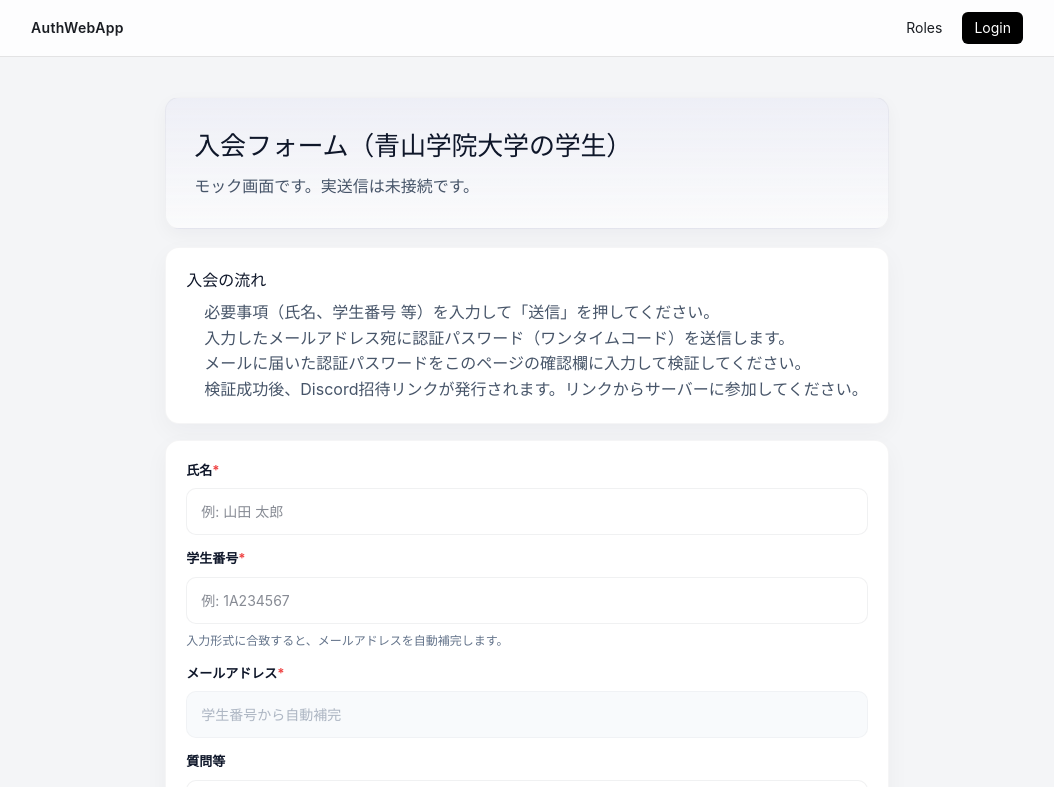
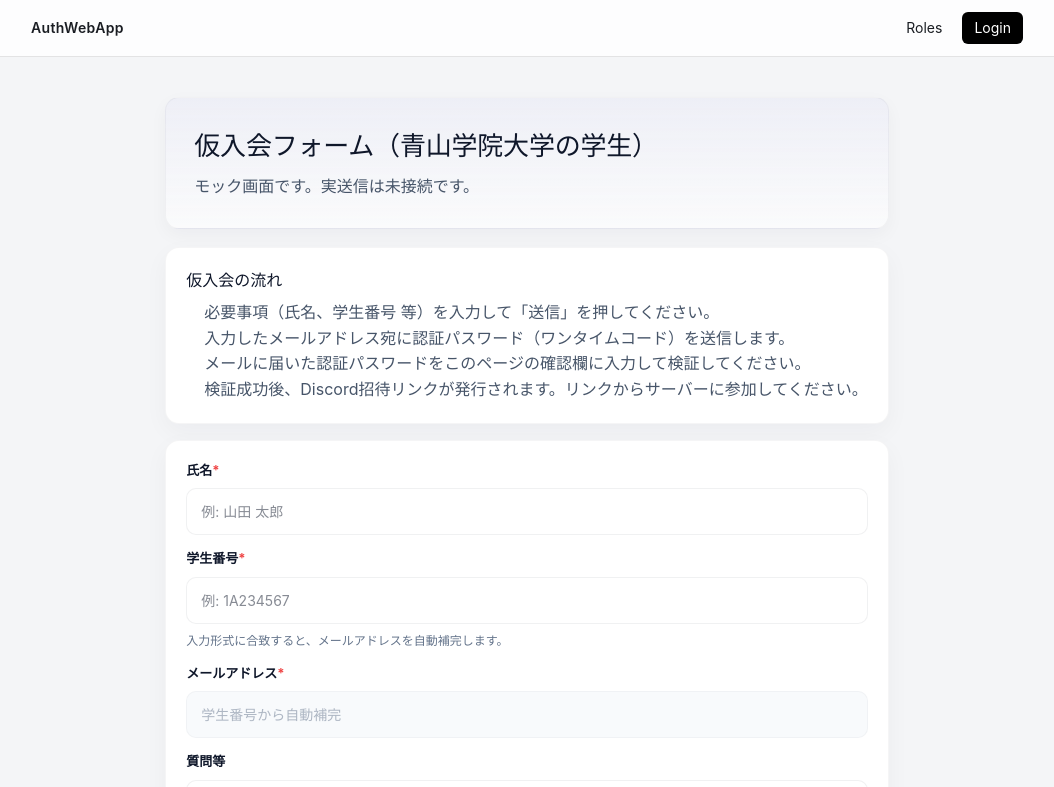
Before and after one commit to digitart-tech-assoc/AuthWebApp, a Next.js app in the folder frontend/: page /join/form/aoyama-student in a window 1280 px wide. Shown: the top 787 px of the page, without its empty margins (113-1167 px from the left). Built offline with nearby package versions, Linux system fonts and the light colour scheme; no server answers.

Commit message:
fix: タイトルとサブタイトルを「仮入会」に変更

```diff
--- a/frontend/src/app/join/form/aoyama-student/page.tsx
+++ b/frontend/src/app/join/form/aoyama-student/page.tsx
@@ -37,12 +37,12 @@ export default function AoyamaStudentFormPage() {
   return (
     <main className={styles.page}>
       <section className={styles.hero}>
-        <h1 className={styles.title}>入会フォーム（青山学院大学の学生）</h1>
+        <h1 className={styles.title}>仮入会フォーム（青山学院大学の学生）</h1>
         <p className={styles.lead}>モック画面です。実送信は未接続です。</p>
       </section>
 
       <section className={styles.card} style={{ marginBottom: 16 }}>
-        <h2 className={styles.cardTitle}>入会の流れ</h2>
+        <h2 className={styles.cardTitle}>仮入会の流れ</h2>
         <ol style={{ margin: 0, paddingLeft: 18, color: "#475569", lineHeight: 1.6 }}>
           <li>必要事項（氏名、学生番号 等）を入力して「送信」を押してください。</li>
           <li>入力したメールアドレス宛に認証パスワード（ワンタイムコード）を送信します。</li>
```
